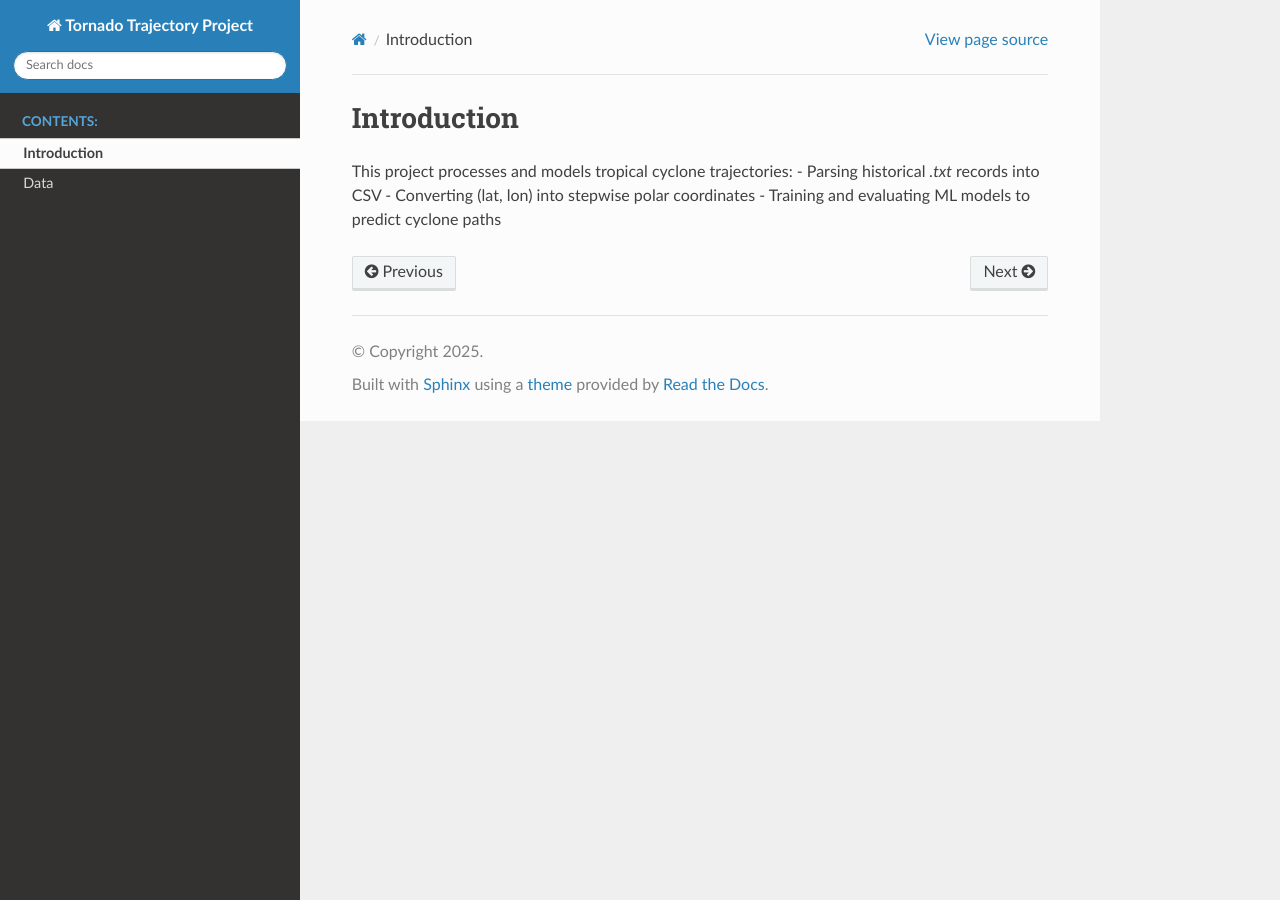
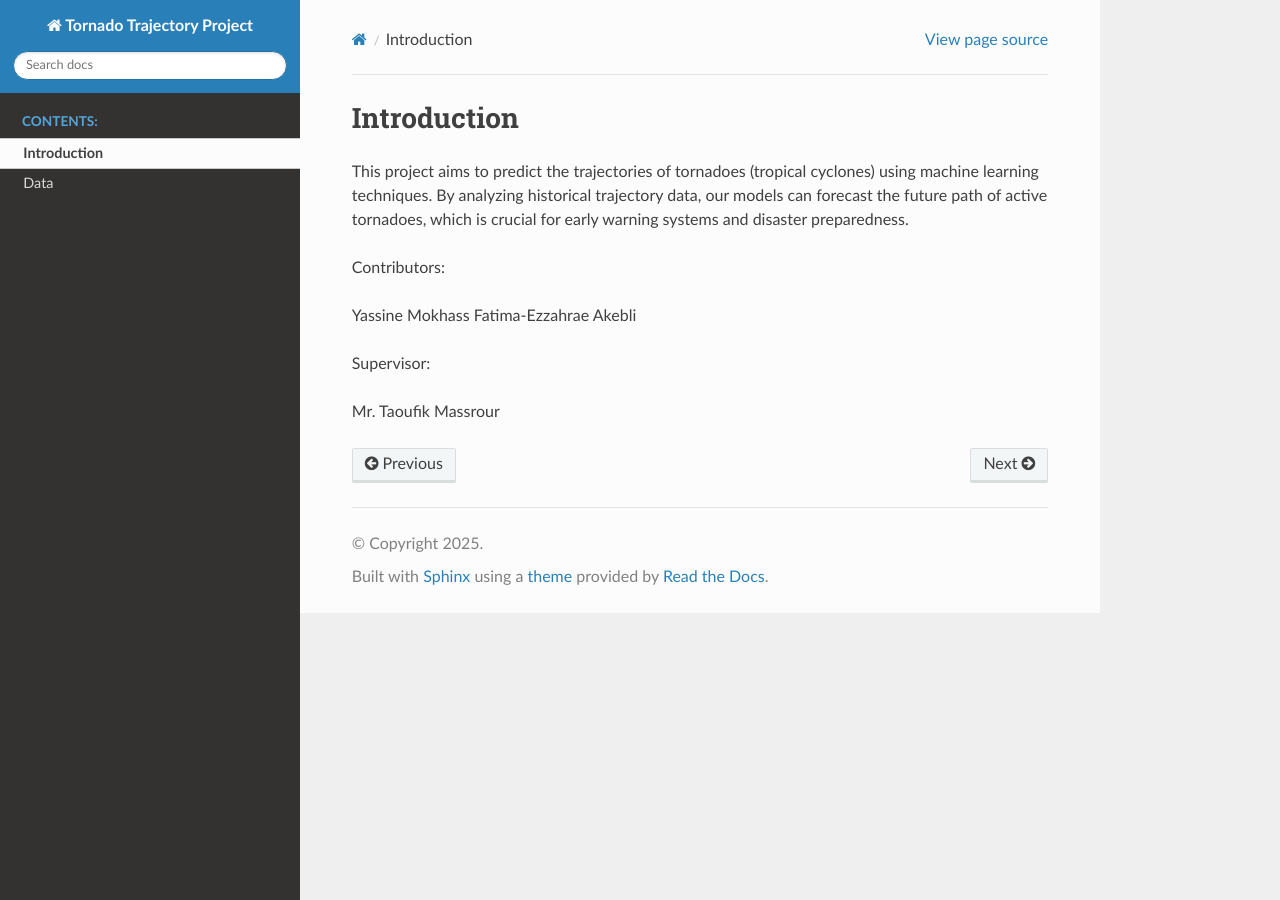
Before and after one commit to yassin1705/Tropical-Cyclone-chasers, a Sphinx documentation site: the page built from docs/introduction.rst, in a window 1280 px wide. Built offline with Sphinx 7.4.7 and the Read the Docs theme 3.1.0, drawn with Linux system fonts in a browser that asks for light colours; pages that are not in the unit, such as notebooks, are missing from menus.

Commit message:
Update introduction.rst

```diff
--- a/docs/introduction.rst
+++ b/docs/introduction.rst
@@ -1,7 +1,13 @@
 Introduction
 ============
 
-This project processes and models tropical cyclone trajectories:
-- Parsing historical `.txt` records into CSV
-- Converting (lat, lon) into stepwise polar coordinates
-- Training and evaluating ML models to predict cyclone paths
+This project aims to predict the trajectories of tornadoes (tropical cyclones) using machine learning techniques. By analyzing historical trajectory data, our models can forecast the future path of active tornadoes, which is crucial for early warning systems and disaster preparedness.
+
+Contributors:
+
+Yassine Mokhass
+Fatima-Ezzahrae Akebli
+
+Supervisor:
+
+Mr. Taoufik Massrour
```
